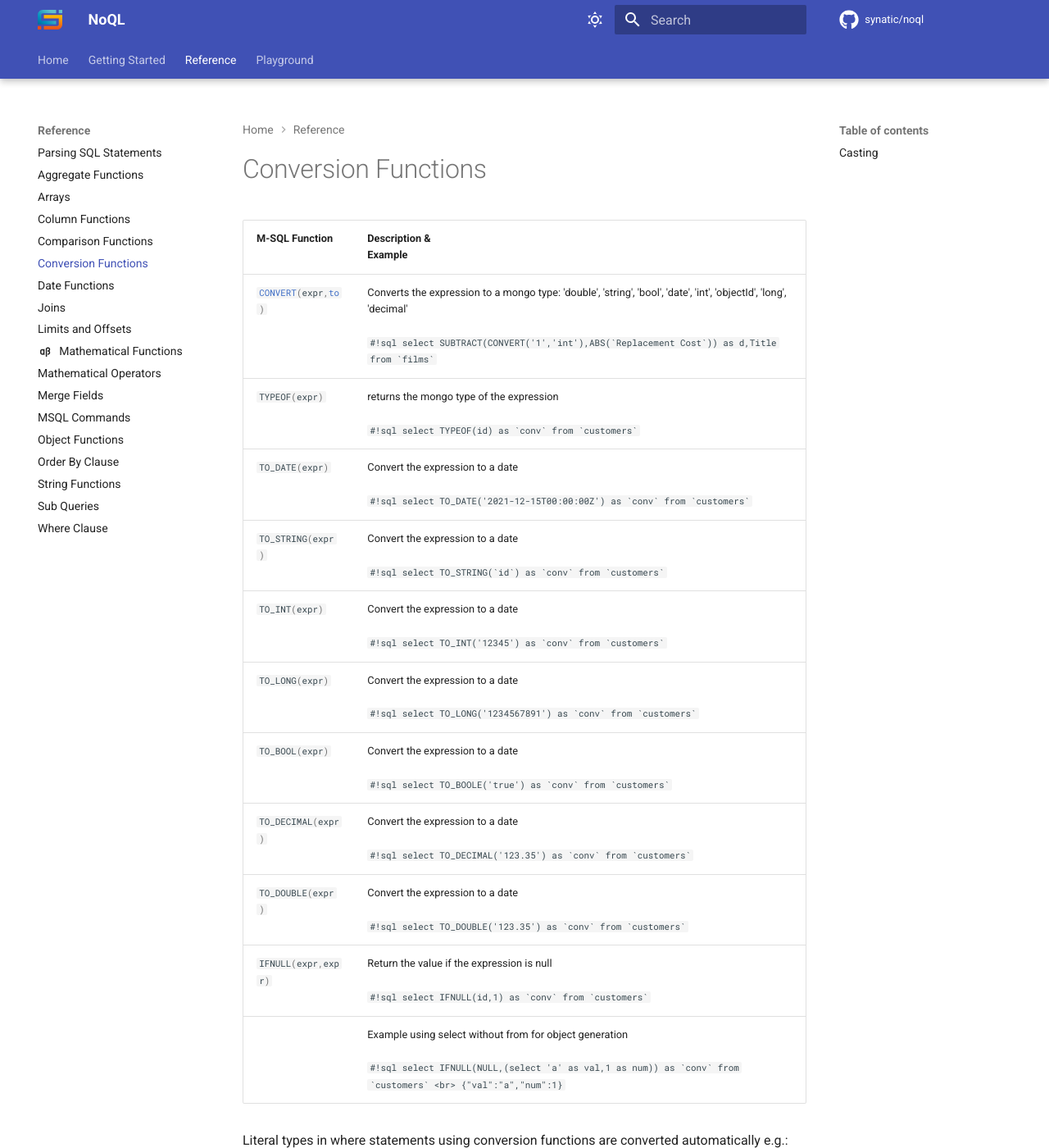
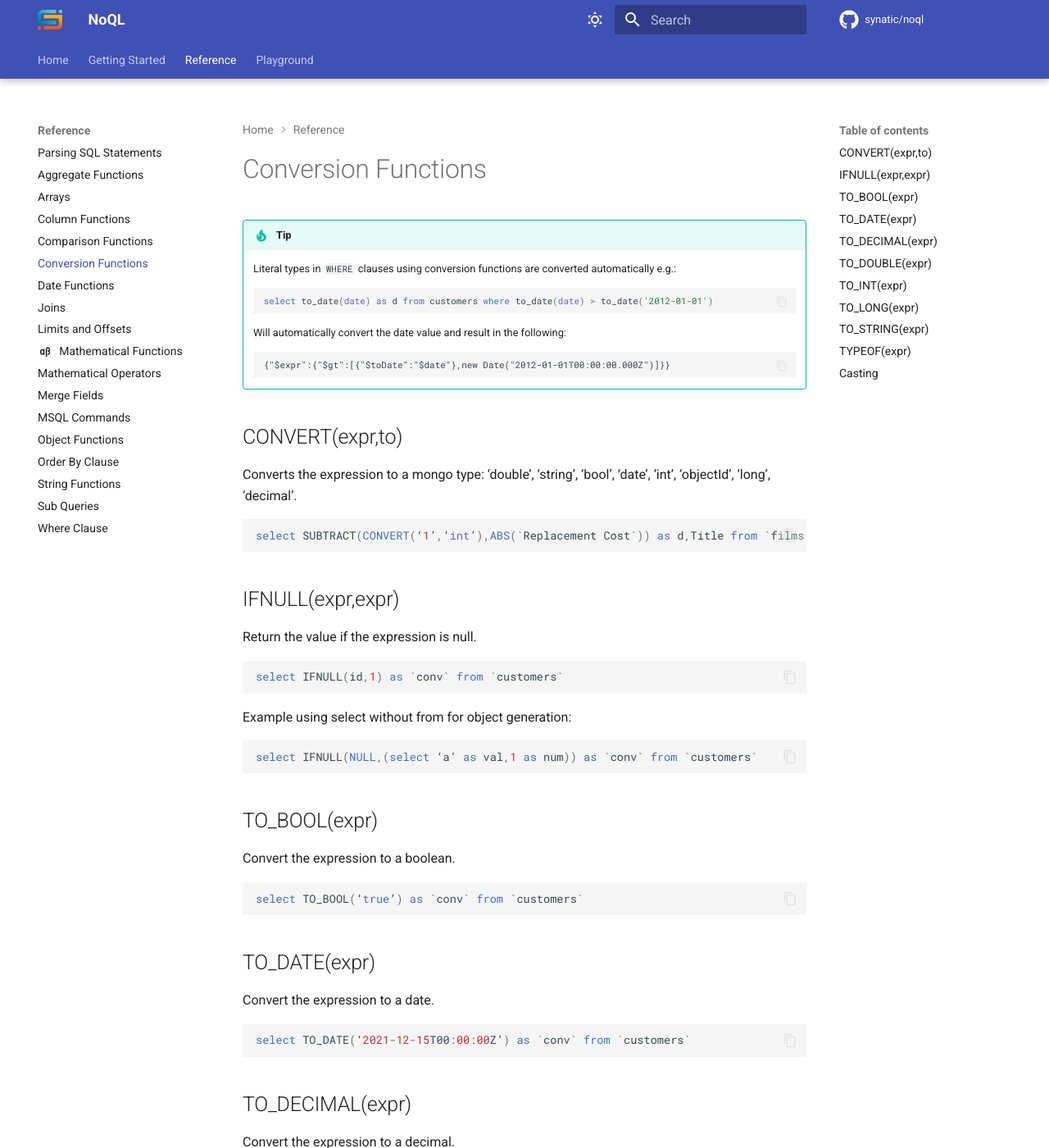
Before and after one commit to synatic/noql, an MkDocs documentation site: the page built from docs/docs/reference/conversion-functions.md, in a window 1280 px wide and 1400 px high. Shown: the whole window at 82% size. Built offline with MkDocs 1.6.1 and Material for MkDocs 9.7.7, drawn with Linux system fonts in a browser that asks for light colours; a script that is not in the unit is left out; comment, search, counter and statistics services are not loaded; some of the changed text lies outside the part shown.

Commit message:
conversion functions reformat

````diff
--- a/docs/docs/reference/conversion-functions.md
+++ b/docs/docs/reference/conversion-functions.md
@@ -1,34 +1,109 @@
 # Conversion Functions
 
-| M-SQL Function            | Description &<br/> Example                                                                                                                                                                                                    |
-| ------------------------- | ----------------------------------------------------------------------------------------------------------------------------------------------------------------------------------------------------------------------------- |
-| `#!sql CONVERT(expr,to)`  | Converts the expression to a mongo type: 'double', 'string', 'bool', 'date', 'int', 'objectId', 'long', 'decimal' <br/><br/> `` #!sql select SUBTRACT(CONVERT('1','int'),ABS(`Replacement Cost`)) as d,Title from `films`  `` |
-| `#!sql TYPEOF(expr)`      | returns the mongo type of the expression <br/><br/> `` #!sql  select TYPEOF(id) as `conv` from `customers`  ``                                                                                                                |
-| `#!sql TO_DATE(expr)`     | Convert the expression to a date <br/><br/> `` #!sql  select TO_DATE('2021-12-15T00:00:00Z') as `conv` from `customers`  ``                                                                                                   |
-| `#!sql TO_STRING(expr)`   | Convert the expression to a date <br/><br/> `` #!sql  select TO_STRING(`id`) as `conv` from `customers`  ``                                                                                                                   |
-| `#!sql TO_INT(expr)`      | Convert the expression to a date <br/><br/> `` #!sql  select TO_INT('12345') as `conv` from `customers`  ``                                                                                                                   |
-| `#!sql TO_LONG(expr)`     | Convert the expression to a date <br/><br/> `` #!sql  select TO_LONG('1234567891') as `conv` from `customers`  ``                                                                                                             |
-| `#!sql TO_BOOL(expr)`     | Convert the expression to a date <br/><br/> `` #!sql  select TO_BOOLE('true') as `conv` from `customers`  ``                                                                                                                  |
-| `#!sql TO_DECIMAL(expr)`  | Convert the expression to a date <br/><br/> `` #!sql  select TO_DECIMAL('123.35') as `conv` from `customers`  ``                                                                                                              |
-| `#!sql TO_DOUBLE(expr)`   | Convert the expression to a date <br/><br/> `` #!sql  select TO_DOUBLE('123.35') as `conv` from `customers`  ``                                                                                                               |
-| `#!sql IFNULL(expr,expr)` | Return the value if the expression is null <br/><br/> `` #!sql  select IFNULL(id,1) as `conv` from `customers`  ``                                                                                                            |
-|                           | Example using select without from for object generation <br/><br/> `` #!sql select IFNULL(NULL,(select 'a' as val,1 as num)) as `conv` from `customers` <br> {"val":"a","num":1} ``                                           |
+!!! tip
 
-Literal types in where statements using conversion functions are converted automatically e.g.:
+    Literal types in `WHERE` clauses using conversion functions are converted     automatically e.g.:
+
+    ```sql
+    select to_date(date) as d from customers where to_date(date) > to_date('2012-01-01')
+    ```
+
+    Will automatically convert the date value and result in the following:
+
+    ```
+    {"$expr":{"$gt":[{"$toDate":"$date"},new Date("2012-01-01T00:00:00.000Z")]}}
+    ```
+
+## CONVERT(expr,to)
+
+Converts the expression to a mongo type: ‘double’, ‘string’, ‘bool’, ‘date’, ‘int’, ‘objectId’, ‘long’, ‘decimal’.
 
 ```sql
-select to_date(date) as d from customers where to_date(date) > to_date('2012-01-01')
+select SUBTRACT(CONVERT(‘1’,‘int’),ABS(`Replacement Cost`)) as d,Title from `films`
 ```
 
-Will automatically convert the date value and result in the following:
+## IFNULL(expr,expr)
 
+Return the value if the expression is null.
+
+```sql
+select IFNULL(id,1) as `conv` from `customers`
 ```
-{"$expr":{"$gt":[{"$toDate":"$date"},new Date("2012-01-01T00:00:00.000Z")]}}
+
+Example using select without from for object generation:
+
+```sql
+select IFNULL(NULL,(select ‘a’ as val,1 as num)) as `conv` from `customers`
 ```
+
+## TO_BOOL(expr)
+
+Convert the expression to a boolean.
+
+```sql
+select TO_BOOL(‘true’) as `conv` from `customers`
+```
+
+## TO_DATE(expr)
+
+Convert the expression to a date.
+
+```sql
+select TO_DATE(‘2021-12-15T00:00:00Z’) as `conv` from `customers`
+```
+
+## TO_DECIMAL(expr)
+
+Convert the expression to a decimal.
+
+```sql
+select TO_DECIMAL(‘123.35’) as `conv` from `customers`
+```
+
+## TO_DOUBLE(expr)
+
+Convert the expression to a double.
+
+```sql
+select TO_DOUBLE(‘123.35’) as `conv` from `customers`
+```
+
+## TO_INT(expr)
+
+Convert the expression to an integer.
+
+```sql
+select TO_INT(‘12345’) as `conv` from `customers`
+```
+
+## TO_LONG(expr)
+
+Convert the expression to a long.
+
+```sql
+select TO_LONG(‘1234567891’) as `conv` from `customers`
+```
+
+## TO_STRING(expr)
+
+Convert the expression to a string.
+
+```sql
+select TO_STRING(`id`) as `conv` from `customers`
+```
+
+## TYPEOF(expr)
+
+Returns the mongo type of the expression.
+
+```sql
+select TYPEOF(id) as `conv` from `customers`
+```
+
 
 ## Casting
 
-Supports cast operations with the following type mappings:
+NoQL supports cast operations with the following type mappings:
 
 | MySQL Type | Mongo Type |
 | ---------- | ---------- |
@@ -42,6 +117,8 @@ Supports cast operations with the following type mappings:
 | NCHAR      | string     |
 | TEXT       | string     |
 
+Example:
+
 ```sql
 select cast(1+`id` as varchar) as `id` from `customers`
 select cast(abs(-1) as varchar) as `id` from `customers`
````
Also changed, not shown: docs/docs/reference/joins.md (+1 -1 lines).
